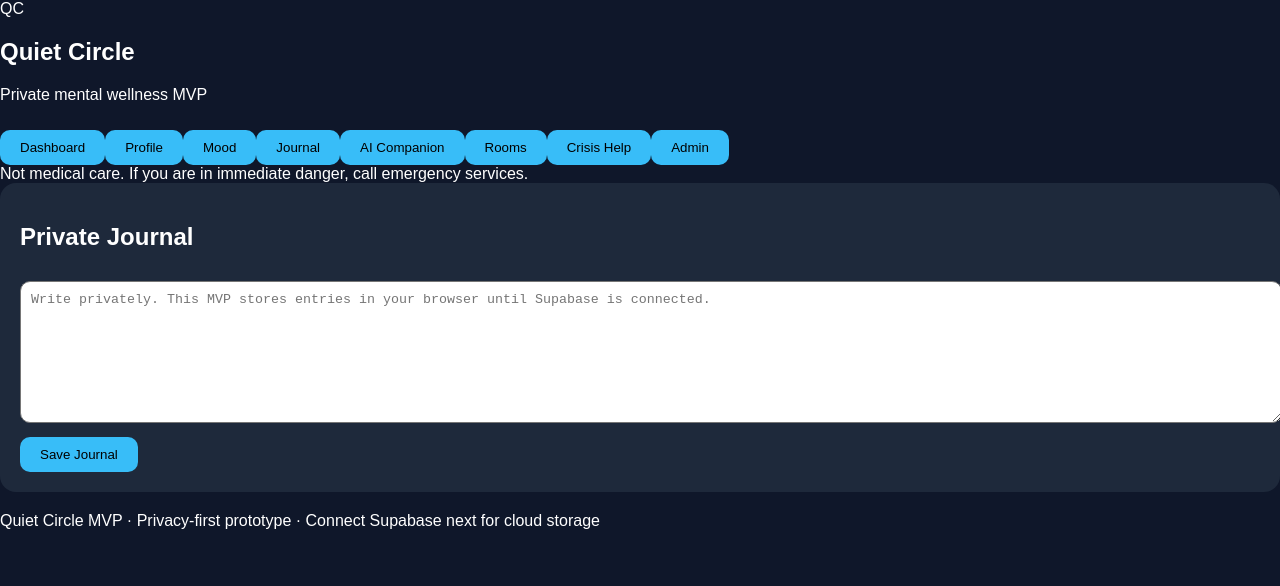
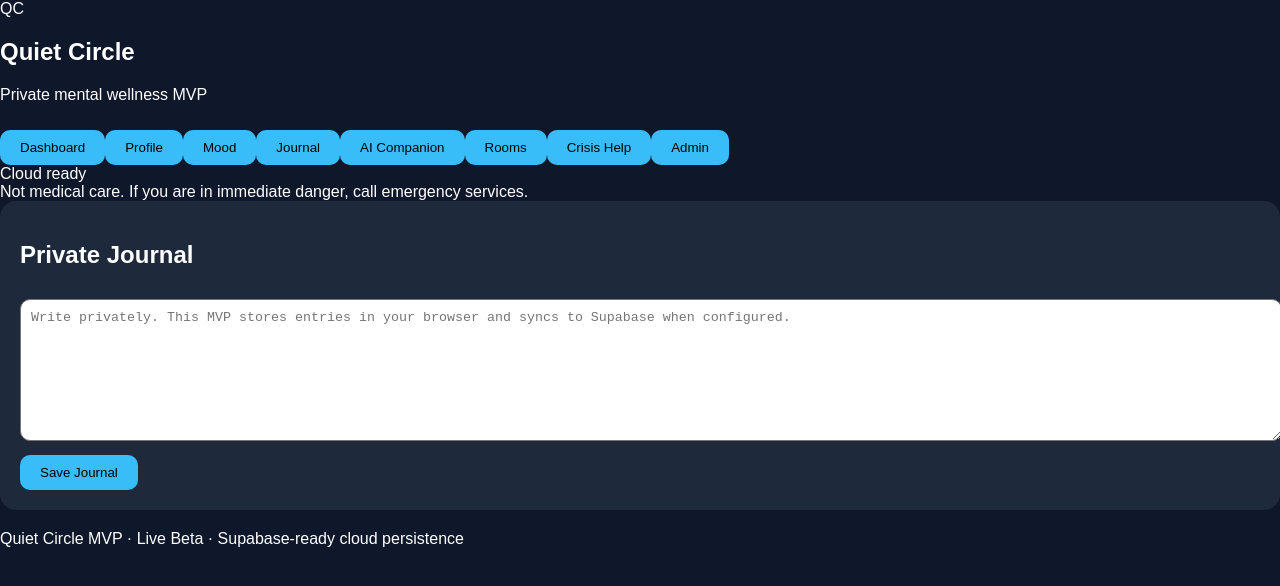
Before and after one commit to priestly-ops/Quiet-Circle, a React (Vite) app: page / in a window 1280 px wide. Both pictures are taken after a click on the button "Journal". Shown: the top 586 px of the page. Built offline with nearby package versions, Linux system fonts and the light colour scheme.

Commit message:
Wire MVP data actions to Supabase with local fallback

```diff
--- a/src/App.jsx
+++ b/src/App.jsx
@@ -1,4 +1,5 @@
 import { useMemo, useState } from 'react';
+import { isSupabaseConfigured, supabase } from './lib/supabase';
 
 const rooms = [
   { id: 1, name: '2 AM Thoughts', theme: 'Loneliness', members: 6, desc: 'For heavy thoughts that show up late at night.' },
@@ -13,9 +14,8 @@ const crisisResources = [
   { name: 'Crisis Text Line', phone: 'Text HOME to 741741', desc: 'Free crisis support by text.' }
 ];
 
-const starterMessages = [
-  { from: 'Quiet Circle', text: "Hi, I'm here with you. What feels heavy today?" }
-];
+const starterMessages = [{ from: 'Quiet Circle', text: "Hi, I'm here with you. What feels heavy today?" }];
+const DEMO_PROFILE_ID = '00000000-0000-0000-0000-000000000001';
 
 function getSaved(key, fallback) {
   try {
@@ -28,6 +28,7 @@ function getSaved(key, fallback) {
 
 export default function App() {
   const [active, setActive] = useState('dashboard');
+  const [cloudStatus, setCloudStatus] = useState(isSupabaseConfigured ? 'Cloud ready' : 'Local demo mode');
   const [profile, setProfile] = useState(() => getSaved('qc_profile', { name: 'Moon Listener', age: '18-24', intent: 'both', persona: 'supportive_friend' }));
   const [moodScore, setMoodScore] = useState(6);
   const [moodNote, setMoodNote] = useState('');
@@ -49,53 +50,72 @@ export default function App() {
     return (moods.reduce((sum, item) => sum + item.score, 0) / moods.length).toFixed(1);
   }, [moods]);
 
-  function saveProfile(next) {
+  async function saveProfile(next) {
     setProfile(next);
     localStorage.setItem('qc_profile', JSON.stringify(next));
+    if (isSupabaseConfigured) {
+      await supabase.from('profiles').upsert({ id: DEMO_PROFILE_ID, display_name: next.name, age_range: next.age, support_preference: next.intent, ai_persona: next.persona });
+      setCloudStatus('Profile synced to Supabase');
+    }
   }
 
-  function addMood() {
+  async function addMood() {
     const entry = { score: Number(moodScore), note: moodNote || 'No note', at: new Date().toLocaleString() };
     const next = [entry, ...moods];
     setMoods(next);
     localStorage.setItem('qc_moods', JSON.stringify(next));
+    if (isSupabaseConfigured) {
+      await supabase.from('mood_checkins').insert({ profile_id: DEMO_PROFILE_ID, mood_score: entry.score, note: entry.note });
+      setCloudStatus('Mood saved to Supabase');
+    }
     setMoodNote('');
   }
 
-  function saveJournal() {
+  async function saveJournal() {
     if (!journalText.trim()) return;
-    const entry = { text: journalText.trim(), at: new Date().toLocaleString(), mood: moodScore };
+    const entry = { text: journalText.trim(), at: new Date().toLocaleString(), mood: Number(moodScore) };
     const next = [entry, ...journals];
     setJournals(next);
     localStorage.setItem('qc_journals', JSON.stringify(next));
+    if (isSupabaseConfigured) {
+      await supabase.from('journal_entries').insert({ profile_id: DEMO_PROFILE_ID, content: entry.text, mood_score: entry.mood });
+      setCloudStatus('Journal saved to Supabase');
+    }
     setJournalText('');
   }
 
   function sendCompanionMessage() {
     if (!chatInput.trim()) return;
     const userMsg = { from: 'You', text: chatInput.trim() };
-    const botMsg = {
-      from: 'Quiet Circle',
-      text: 'Thank you for trusting this space. Try naming the feeling, taking one slow breath, and choosing one tiny next step. If you are in danger, please contact emergency support now.'
-    };
+    const botMsg = { from: 'Quiet Circle', text: 'Thank you for trusting this space. Try naming the feeling, taking one slow breath, and choosing one tiny next step. If you are in danger, please contact emergency support now.' };
     const next = [...messages, userMsg, botMsg];
     setMessages(next);
     localStorage.setItem('qc_messages', JSON.stringify(next));
     setChatInput('');
   }
 
-  function sendRoomMessage() {
+  async function sendRoomMessage() {
     if (!roomInput.trim()) return;
-    const next = [...roomMessages, { user: profile.name || 'Anonymous', text: roomInput.trim() }];
+    const msg = { user: profile.name || 'Anonymous', text: roomInput.trim() };
+    const next = [...roomMessages, msg];
     setRoomMessages(next);
     localStorage.setItem('qc_room_messages', JSON.stringify(next));
+    if (isSupabaseConfigured) {
+      await supabase.from('room_messages').insert({ display_name: msg.user, message: msg.text });
+      setCloudStatus('Room message synced to Supabase');
+    }
     setRoomInput('');
   }
 
-  function reportContent(type, text) {
-    const next = [{ type, text, status: 'pending', at: new Date().toLocaleString() }, ...reports];
+  async function reportContent(type, text) {
+    const report = { type, text, status: 'pending', at: new Date().toLocaleString() };
+    const next = [report, ...reports];
     setReports(next);
     localStorage.setItem('qc_reports', JSON.stringify(next));
+    if (isSupabaseConfigured) {
+      await supabase.from('moderation_reports').insert({ report_type: type, content: text, status: 'pending' });
+      setCloudStatus('Report sent to Supabase');
+    }
     alert('Report submitted for admin review.');
   }
 
@@ -105,53 +125,21 @@ export default function App() {
     setFeedback('');
   }
 
-  const nav = [
-    ['dashboard', 'Dashboard'], ['profile', 'Profile'], ['mood', 'Mood'], ['journal', 'Journal'],
-    ['companion', 'AI Companion'], ['rooms', 'Rooms'], ['crisis', 'Crisis Help'], ['admin', 'Admin']
-  ];
+  const nav = [['dashboard', 'Dashboard'], ['profile', 'Profile'], ['mood', 'Mood'], ['journal', 'Journal'], ['companion', 'AI Companion'], ['rooms', 'Rooms'], ['crisis', 'Crisis Help'], ['admin', 'Admin']];
 
   return (
     <div className="appShell">
-      <aside className="sidebar">
-        <div className="brand">
-          <div className="logo">QC</div>
-          <div><h1>Quiet Circle</h1><p>Private mental wellness MVP</p></div>
-        </div>
-        <nav>
-          {nav.map(([id, label]) => <button key={id} className={active === id ? 'nav active' : 'nav'} onClick={() => setActive(id)}>{label}</button>)}
-        </nav>
-        <div className="safetyBox">Not medical care. If you are in immediate danger, call emergency services.</div>
-      </aside>
-
+      <aside className="sidebar"><div className="brand"><div className="logo">QC</div><div><h1>Quiet Circle</h1><p>Private mental wellness MVP</p></div></div><nav>{nav.map(([id, label]) => <button key={id} className={active === id ? 'nav active' : 'nav'} onClick={() => setActive(id)}>{label}</button>)}</nav><div className="safetyBox">{cloudStatus}<br />Not medical care. If you are in immediate danger, call emergency services.</div></aside>
       <main className="main">
-        {active === 'dashboard' && <section className="page">
-          <div className="heroPanel"><p className="eyebrow">Welcome back, {profile.name}</p><h2>A calmer place to pause, reflect, and feel heard.</h2><p>Track your mood, journal privately, talk with a supportive companion, and enter anonymous support circles.</p></div>
-          <div className="statsGrid">
-            <div className="stat"><span>{averageMood}</span><p>Average mood</p></div>
-            <div className="stat"><span>{journals.length}</span><p>Journal entries</p></div>
-            <div className="stat"><span>{reports.length}</span><p>Reports pending</p></div>
-            <div className="stat"><span>{roomMessages.length}</span><p>Room messages</p></div>
-          </div>
-          <div className="grid two">
-            <div className="card"><h3>Today’s gentle prompt</h3><p>What is one thing you wish someone understood about your day?</p><button onClick={() => setActive('journal')}>Write now</button></div>
-            <div className="card"><h3>Suggested room</h3><p>2 AM Thoughts — a soft space for late-night emotions.</p><button onClick={() => setActive('rooms')}>Join room</button></div>
-          </div>
-        </section>}
-
+        {active === 'dashboard' && <section className="page"><div className="heroPanel"><p className="eyebrow">Welcome back, {profile.name}</p><h2>A calmer place to pause, reflect, and feel heard.</h2><p>Track your mood, journal privately, talk with a supportive companion, and enter anonymous support circles.</p></div><div className="statsGrid"><div className="stat"><span>{averageMood}</span><p>Average mood</p></div><div className="stat"><span>{journals.length}</span><p>Journal entries</p></div><div className="stat"><span>{reports.length}</span><p>Reports pending</p></div><div className="stat"><span>{roomMessages.length}</span><p>Room messages</p></div></div><div className="grid two"><div className="card"><h3>Today’s gentle prompt</h3><p>What is one thing you wish someone understood about your day?</p><button onClick={() => setActive('journal')}>Write now</button></div><div className="card"><h3>Suggested room</h3><p>2 AM Thoughts — a soft space for late-night emotions.</p><button onClick={() => setActive('rooms')}>Join room</button></div></div></section>}
         {active === 'profile' && <section className="page card wide"><h2>Anonymous Profile</h2><label>Display name<input value={profile.name} onChange={e => saveProfile({ ...profile, name: e.target.value })} /></label><label>Age range<select value={profile.age} onChange={e => saveProfile({ ...profile, age: e.target.value })}><option>18-24</option><option>25-34</option><option>35-44</option><option>45+</option></select></label><label>Support preference<select value={profile.intent} onChange={e => saveProfile({ ...profile, intent: e.target.value })}><option value="listener">Listener</option><option value="sharer">Sharer</option><option value="both">Both</option></select></label><label>AI persona<select value={profile.persona} onChange={e => saveProfile({ ...profile, persona: e.target.value })}><option value="supportive_friend">Supportive Friend</option><option value="calm_listener">Calm Listener</option><option value="motivator">Motivator</option><option value="wise_elder">Wise Elder</option></select></label></section>}
-
         {active === 'mood' && <section className="page card wide"><h2>Mood Check-In</h2><label>Mood score: {moodScore}/10<input type="range" min="1" max="10" value={moodScore} onChange={e => setMoodScore(e.target.value)} /></label><textarea value={moodNote} onChange={e => setMoodNote(e.target.value)} placeholder="Optional note about what you are feeling..." /><button onClick={addMood}>Save Check-In</button><div className="list">{moods.map((m, i) => <div className="listItem" key={i}><strong>{m.score}/10</strong><p>{m.note}</p><small>{m.at}</small></div>)}</div></section>}
-
-        {active === 'journal' && <section className="page card wide"><h2>Private Journal</h2><textarea className="largeText" value={journalText} onChange={e => setJournalText(e.target.value)} placeholder="Write privately. This MVP stores entries in your browser until Supabase is connected." /><button onClick={saveJournal}>Save Journal</button><div className="list">{journals.map((j, i) => <div className="listItem" key={i}><p>{j.text}</p><small>{j.at} · Mood {j.mood}/10</small></div>)}</div></section>}
-
+        {active === 'journal' && <section className="page card wide"><h2>Private Journal</h2><textarea className="largeText" value={journalText} onChange={e => setJournalText(e.target.value)} placeholder="Write privately. This MVP stores entries in your browser and syncs to Supabase when configured." /><button onClick={saveJournal}>Save Journal</button><div className="list">{journals.map((j, i) => <div className="listItem" key={i}><p>{j.text}</p><small>{j.at} · Mood {j.mood}/10</small></div>)}</div></section>}
         {active === 'companion' && <section className="page card wide"><h2>AI Companion</h2><p className="muted">MVP supportive companion. Real AI can be connected later using Gemini/OpenAI/Claude.</p><div className="chatWindow">{messages.map((m, i) => <div key={i} className={m.from === 'You' ? 'msg user' : 'msg bot'}><strong>{m.from}</strong><p>{m.text}</p></div>)}</div><div className="composer"><input value={chatInput} onChange={e => setChatInput(e.target.value)} placeholder="Share what is on your mind..." onKeyDown={e => e.key === 'Enter' && sendCompanionMessage()} /><button onClick={sendCompanionMessage}>Send</button></div></section>}
-
         {active === 'rooms' && <section className="page"><h2>Support Rooms</h2><div className="grid two">{rooms.map(r => <div className="card" key={r.id}><div className="roomTop"><h3>{r.name}</h3><span>{r.members}/8</span></div><p>{r.desc}</p><small>{r.theme}</small></div>)}</div><div className="card wide"><h3>Room Chat</h3><div className="chatWindow">{roomMessages.map((m, i) => <div className="msg bot" key={i}><strong>{m.user}</strong><p>{m.text}</p><button className="linkBtn" onClick={() => reportContent('message', m.text)}>Report</button></div>)}</div><div className="composer"><input value={roomInput} onChange={e => setRoomInput(e.target.value)} placeholder="Send a kind message..." onKeyDown={e => e.key === 'Enter' && sendRoomMessage()} /><button onClick={sendRoomMessage}>Send</button></div></div></section>}
-
         {active === 'crisis' && <section className="page"><div className="danger"><h2>Need immediate help?</h2><p>If there is immediate danger, call emergency services now. Quiet Circle is not a replacement for professional care.</p></div><div className="grid two">{crisisResources.map((r, i) => <div className="card" key={i}><h3>{r.name}</h3><h2>{r.phone}</h2><p>{r.desc}</p></div>)}</div></section>}
-
         {active === 'admin' && <section className="page card wide"><h2>Admin Moderation</h2><div className="statsGrid"><div className="stat"><span>{reports.length}</span><p>Total reports</p></div><div className="stat"><span>{moods.length}</span><p>Mood logs</p></div><div className="stat"><span>{journals.length}</span><p>Journals</p></div></div><div className="list">{reports.length ? reports.map((r, i) => <div className="listItem" key={i}><strong>{r.type}</strong><p>{r.text}</p><small>{r.status} · {r.at}</small></div>) : <p>No reports yet.</p>}</div><h3>Beta Feedback</h3><textarea value={feedback} onChange={e => setFeedback(e.target.value)} placeholder="Add tester feedback or notes..." /><button onClick={submitFeedback}>Save Feedback</button></section>}
-        <footer>Quiet Circle MVP · Privacy-first prototype · Connect Supabase next for cloud storage</footer>
+        <footer>Quiet Circle MVP · Live Beta · Supabase-ready cloud persistence</footer>
       </main>
     </div>
   );
```
